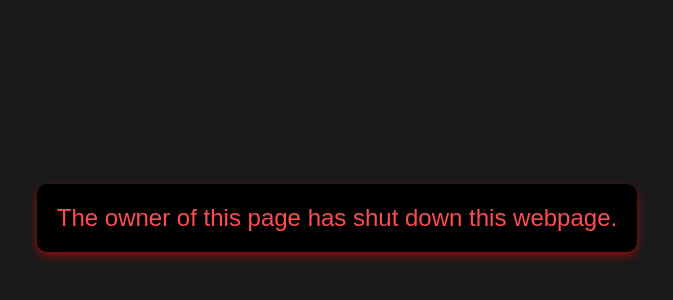
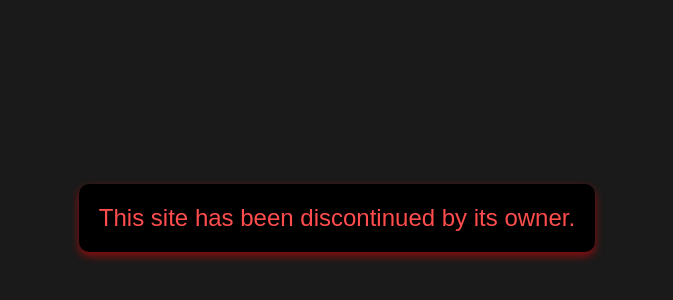
Before and after one commit to swarnkarkush/New, a plain HTML site: page index.html in a window 1280 px wide. Shown: the part 182-482 px from the top of the page, without its empty margins (303-976 px from the left). Drawn offline with Linux system fonts and the light colour scheme.

Commit message:
Update index.html

```diff
--- a/index.html
+++ b/index.html
@@ -26,6 +26,6 @@
     </style>
 </head>
 <body>
-    <div class="message">The owner of this page has shut down this webpage.</div>
+    <div class="message">This site has been discontinued by its owner.</div>
 </body>
 </html>
```
